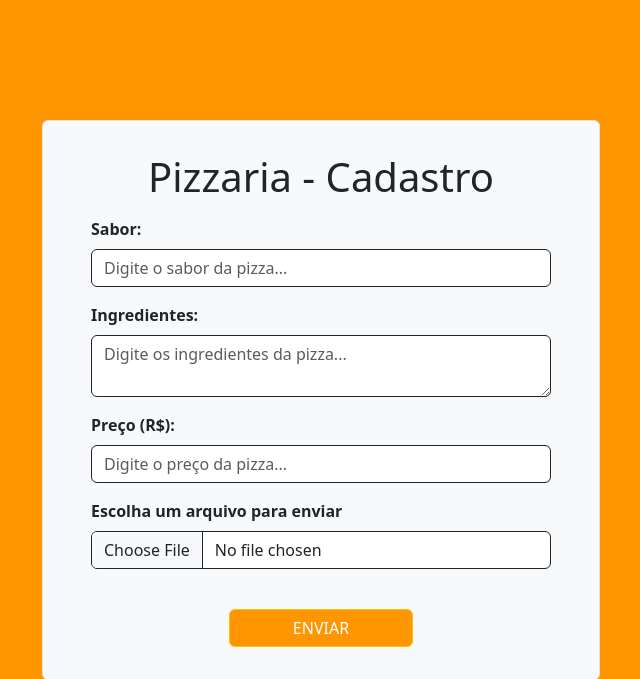
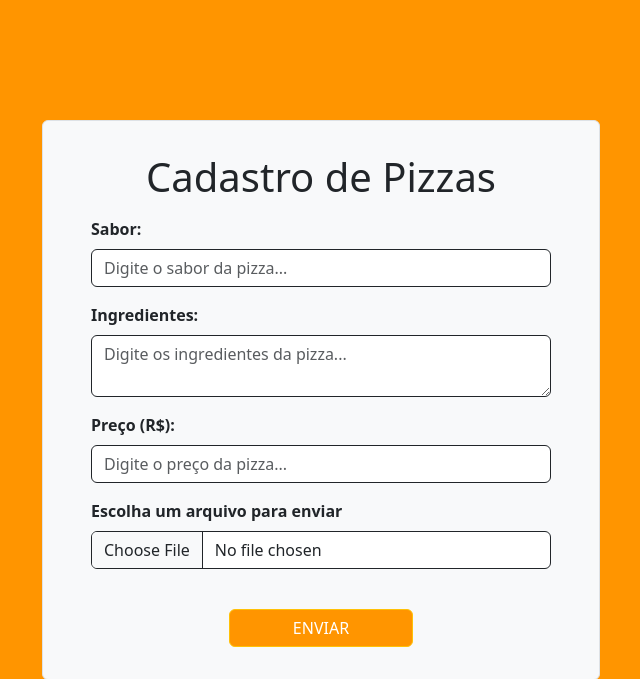
Before and after one commit to RodrigoMazucato/Pizzaria---Flask-com-Bootstrap, a Flask app: page / in a window 1280 px wide. Shown: the top 679 px of the page, without its empty margins (319-959 px from the left). Run offline with Flask 3, Linux system fonts and the light colour scheme.

Commit message:
update files

```diff
--- a/templates/formulario.html
+++ b/templates/formulario.html
@@ -3,7 +3,7 @@
   <head>
     <meta charset="UTF-8" />
     <meta name="viewport" content="width=device-width, initial-scale=1.0" />
-    <title>Cadastro de Pizzas</title>
+    <title>Pizzaria Cadastro</title>
     <link rel="icon" href="static/images/logo_pizza.png" />
     <link rel="preconnect" href="https://fonts.googleapis.com" />
     <link rel="preconnect" href="https://fonts.gstatic.com" crossorigin />
@@ -27,7 +27,7 @@
         method="POST"
         enctype="multipart/form-data"
       >
-        <h1 class="text-center mb-3">Pizzaria - Cadastro</h1>
+        <h1 class="text-center mb-3">Cadastro de Pizzas</h1>
         <div class="mb-3">
           <label for="exampleFormControlInput1" class="form-label"
             >Sabor:</label
```
